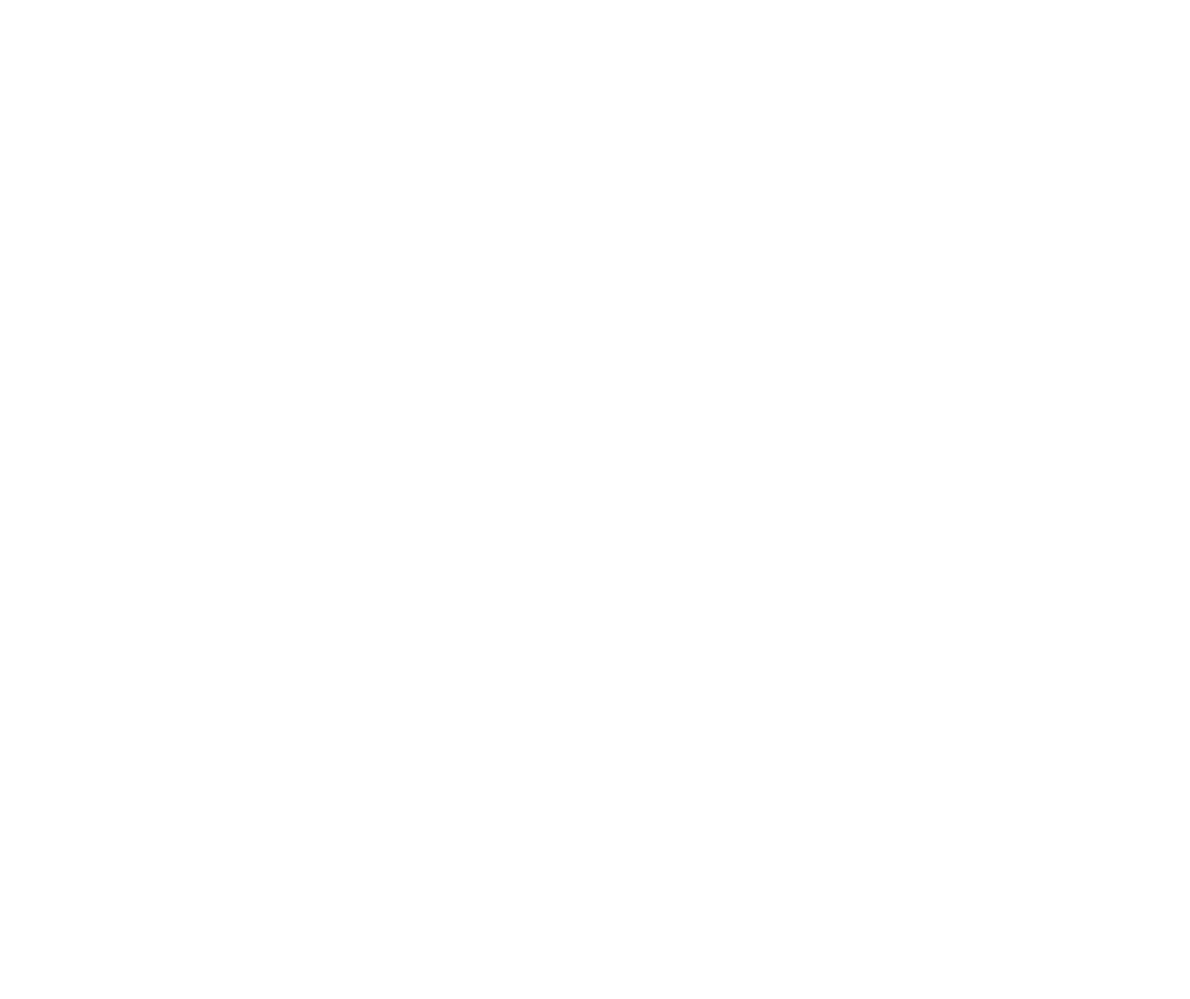
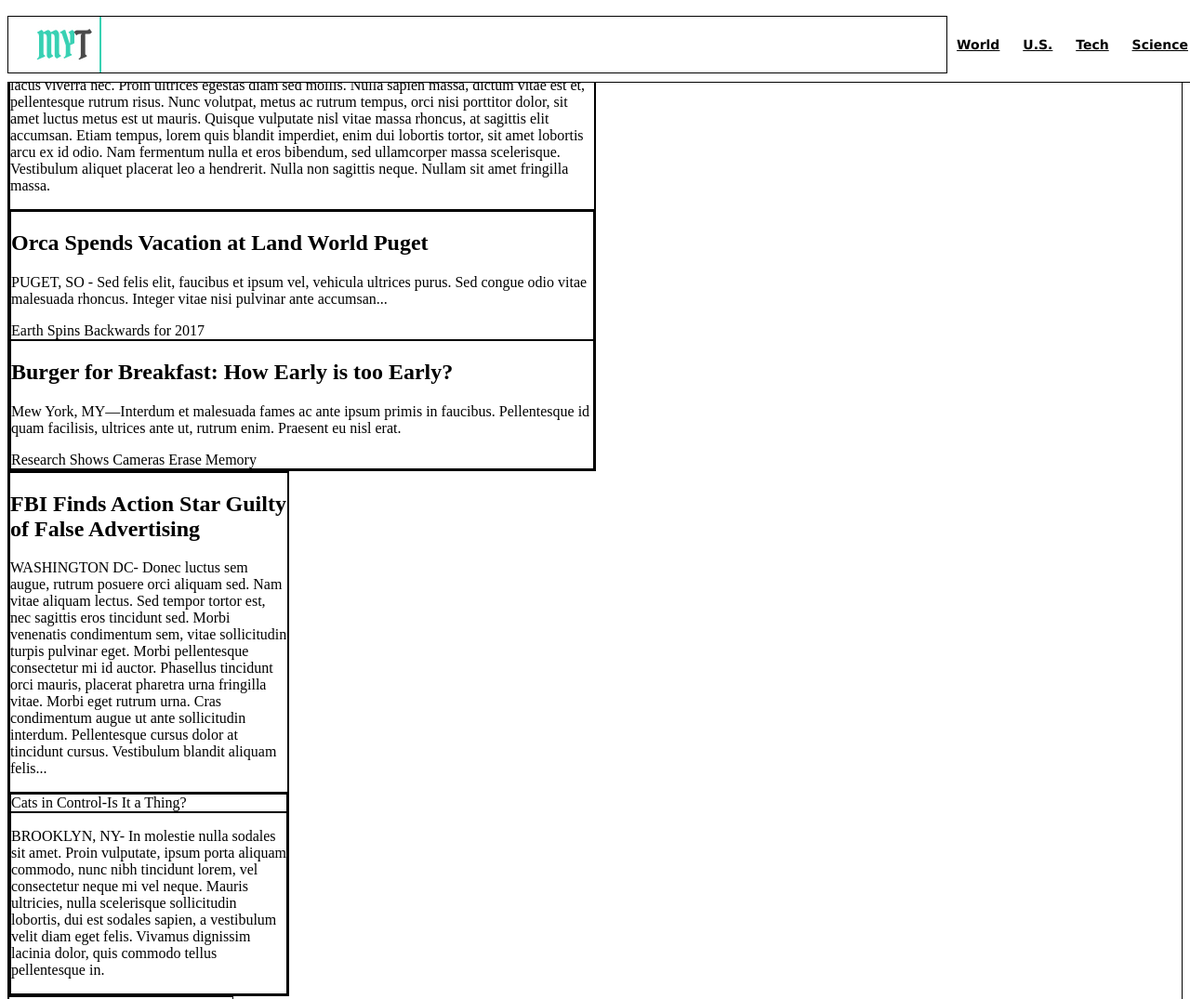
Before and after one commit to hngo1025/mytimes, a plain HTML site: page index.html in a window 1280 px wide. Shown: the top 1075 px of the page at 93% size. Before the commit the page ends 800 px from the top, so only its background shows below. Drawn offline with Linux system fonts and the light colour scheme.

Commit message:
layout update

```diff
--- a/index.html
+++ b/index.html
@@ -4,5 +4,78 @@
 	  <title>My Times</title>
   </head>
   <body>
+	  <!--header-->
+	  <header>
+	  	<div class="logo">
+		  <img src="./resources/images/img-myt-logo.jpg" alt="My Times Logo">
+	  	</div>
+	  	<nav>
+		  	<span><a href="#">World</a></span>
+		  	<span><a href="#">U.S.</a></span>
+		  	<span><a href="#">Tech</a></span>
+		  	<span><a href="#">Science</a></span>
+	  	</nav>
+	  </header>
+
+	  <!--Main-->
+	  <div class="content">
+
+		  <!--large-->
+		  <div class="column large">
+			  <div class"lead-story">
+				  <div class="image-content">
+					  <span> Mother of Three Buys Tuna Steak at Phish Concert. Leave, "Feeling Funny."</span>
+				  </div>
+					  <p class="narrative">
+						  MONUMENT VALLEY, AZ - Lorem ipsum dolor sit amet, consectetur adipiscing elit. Pellentesque nec nisl at augue dapibus dignissim. Nunc condimentum rutrum metus, ac eleifend lacus viverra nec. Proin ultrices egestas diam sed mollis. Nulla sapien massa, dictum vitae est et, pellentesque rutrum risus. Nunc volutpat, metus ac rutrum tempus, orci nisi porttitor dolor, sit amet luctus metus est ut mauris. Quisque vulputate nisl vitae massa rhoncus, at sagittis elit accumsan. Etiam tempus, lorem quis blandit imperdiet, enim dui lobortis tortor, sit amet lobortis arcu ex id odio. Nam fermentum nulla et eros bibendum, sed ullamcorper massa scelerisque. Vestibulum aliquet placerat leo a hendrerit. Nulla non sagittis neque. Nullam sit amet fringilla massa.
+					  </p>
+			  </div>
+			  <div class="stories">
+				  <div class="story">
+					  <h2>Orca Spends Vacation at Land World Puget</h2>
+					  <p>PUGET, SO - Sed felis elit, faucibus et ipsum vel, vehicula ultrices purus. Sed congue odio vitae malesuada rhoncus. Integer vitae nisi pulvinar ante accumsan...</p>
+					  <span>Earth Spins Backwards for 2017</span>
+				  </div>
+				  <div class="story">
+					  <h2>Burger for Breakfast: How Early is too Early?</h2>
+					  <p>Mew York, MY—Interdum et malesuada fames ac ante ipsum primis in faucibus. Pellentesque id quam facilisis, ultrices ante ut, rutrum enim. Praesent eu nisl erat.</p>
+					  <span>Research Shows Cameras Erase Memory</span>
+				  </div>
+			  </div>
+		  </div>
+
+		  <!--medium-->
+		  <div class="column medium">
+			  <div class="story">
+				  <h2>FBI Finds Action Star Guilty of False Advertising</h2>
+				  <p>WASHINGTON DC- Donec luctus sem augue, rutrum posuere orci aliquam sed. Nam vitae aliquam lectus. Sed tempor tortor est, nec sagittis eros tincidunt sed. Morbi venenatis condimentum sem, vitae sollicitudin turpis pulvinar eget. Morbi pellentesque consectetur mi id auctor. Phasellus tincidunt orci mauris, placerat pharetra urna fringilla vitae. Morbi eget rutrum urna. Cras condimentum augue ut ante sollicitudin interdum. Pellentesque cursus dolor at tincidunt cursus. Vestibulum blandit aliquam felis...</p>
+			  </div>
+			  <div class="story">
+				  <div class="catimage">
+				  	<span>Cats in Control-Is It a Thing?</span>
+				  </div>
+				  <div class="narrative">
+				  	<p>BROOKLYN, NY- In molestie nulla sodales sit amet. Proin vulputate, ipsum porta aliquam commodo, nunc nibh tincidunt lorem, vel consectetur neque mi vel neque. Mauris ultricies, nulla scelerisque sollicitudin lobortis, dui est sodales sapien, a vestibulum velit diam eget felis. Vivamus dignissim lacinia dolor, quis commodo tellus pellentesque in.</p>
+				  </div>
+			  </div>
+		  </div>
+
+		  <!--small-->
+		  <div class="column small">
+			  <img src="./resources/images/img-news-bite.png">
+			  <div class="bites">
+				  <h3> NEWS BITES</h3>
+				  <span class="bite">Cat Emoji Goes Viral</span>
+				  <span class="bite">Buy Youtube Views</span>
+				  <span class="bite">Home Business Advertising Ideas</span>
+				  <span class="bite">Advertising Internet Online</span>
+				  <span class="bite">Illustration in Marketing Materials</span>
+				  <span class="bite">Finally a Top Secret Way You Can</span>
+			  </div>
+		  </div>
+
+
+	  </div>
+
   </body>
 </html>
--- a/resources/css/style.css
+++ b/resources/css/style.css
@@ -0,0 +1,61 @@
+header {
+	display: flex;
+	font-family: Verdana;
+	font-size: 14px;
+	font-weight: bold;
+	align-items: center;
+	position: fixed;
+	background-color: white;
+	z-index: 1;
+	width: 100%;
+	height: 80px;
+	border-bottom: solid 1px black;
+}
+
+.logo {
+	display: flex;
+	align-items: center;
+	flex-grow: 1;
+	padding-left: 30px;
+
+}
+
+nav span {
+	display: inline-block;
+	padding: 20px 10px;
+}
+
+nav a{
+	color: black;
+}
+
+div {
+	border: 1px solid black;
+}
+
+content {
+	display: flex;
+}
+
+.column {
+	display: flex;
+	flex-direction: column;
+	margin-right: 32px;
+}
+
+.column.large {
+  width: 630px;
+  display: flex;
+}
+
+.column.medium {
+  width: 300px;
+  display: flex;
+
+}
+
+.column.small {
+  width: 240px;
+  display: flex;
+
+}
```
